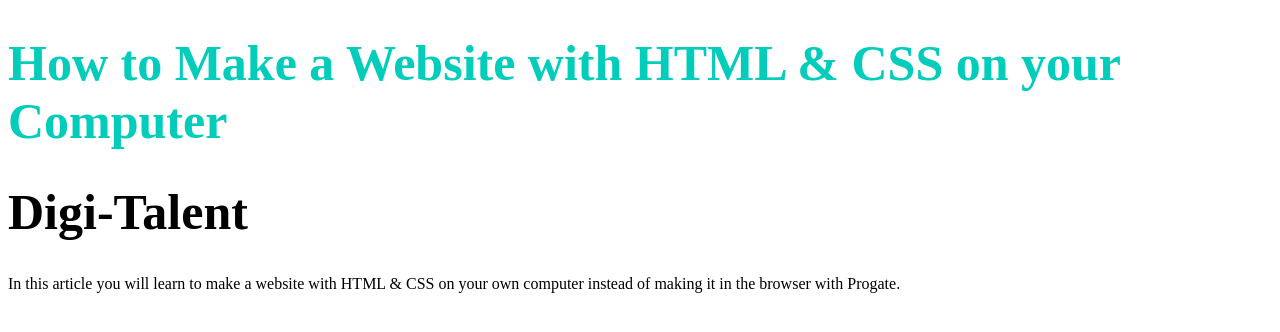
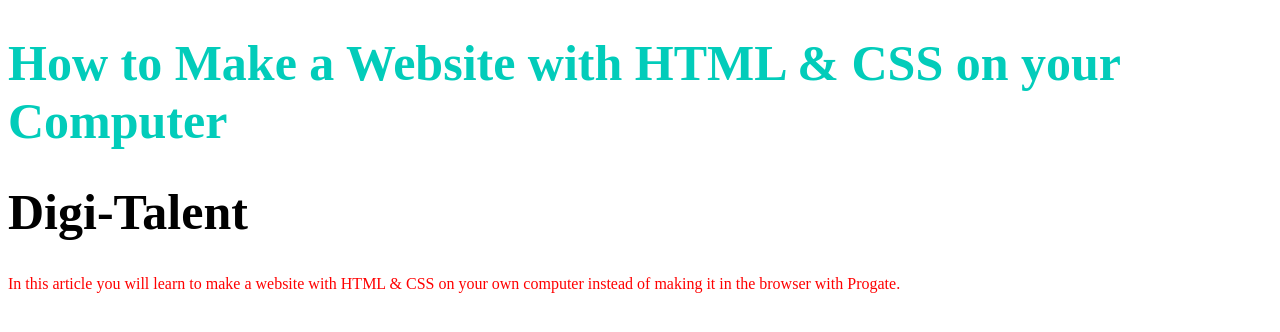
Before and after one commit to cim3/progate.github.io, a plain HTML site: page index.html in a window 1280 px wide. Drawn offline with Linux system fonts and the light colour scheme.

Commit message:
Update stylesheet.css

```diff
--- a/stylesheet.css
+++ b/stylesheet.css
@@ -5,3 +5,7 @@
 body h1 {
     font-size: 50px;
 }
+
+body p {
+    color: red;
+}
```
